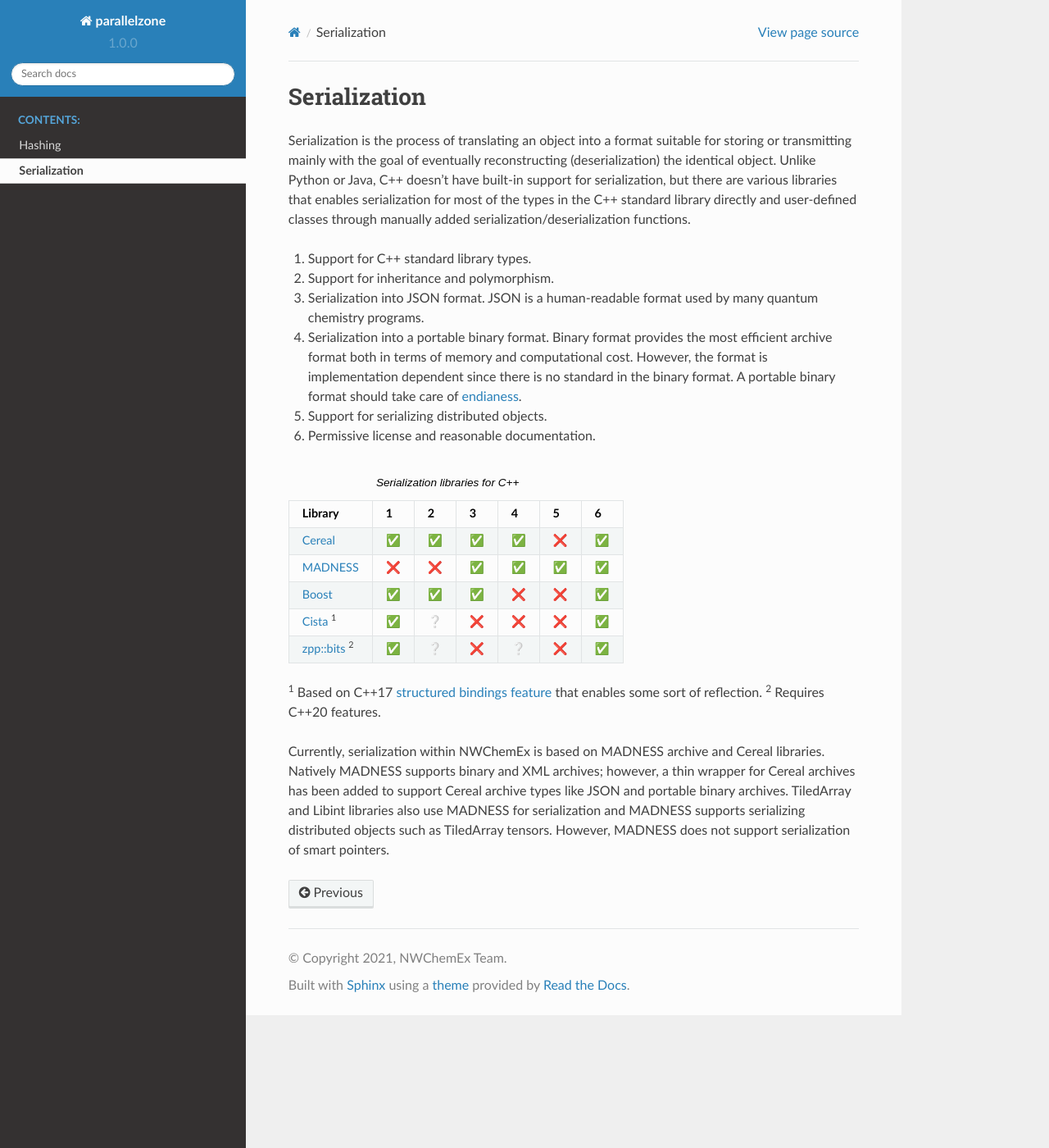
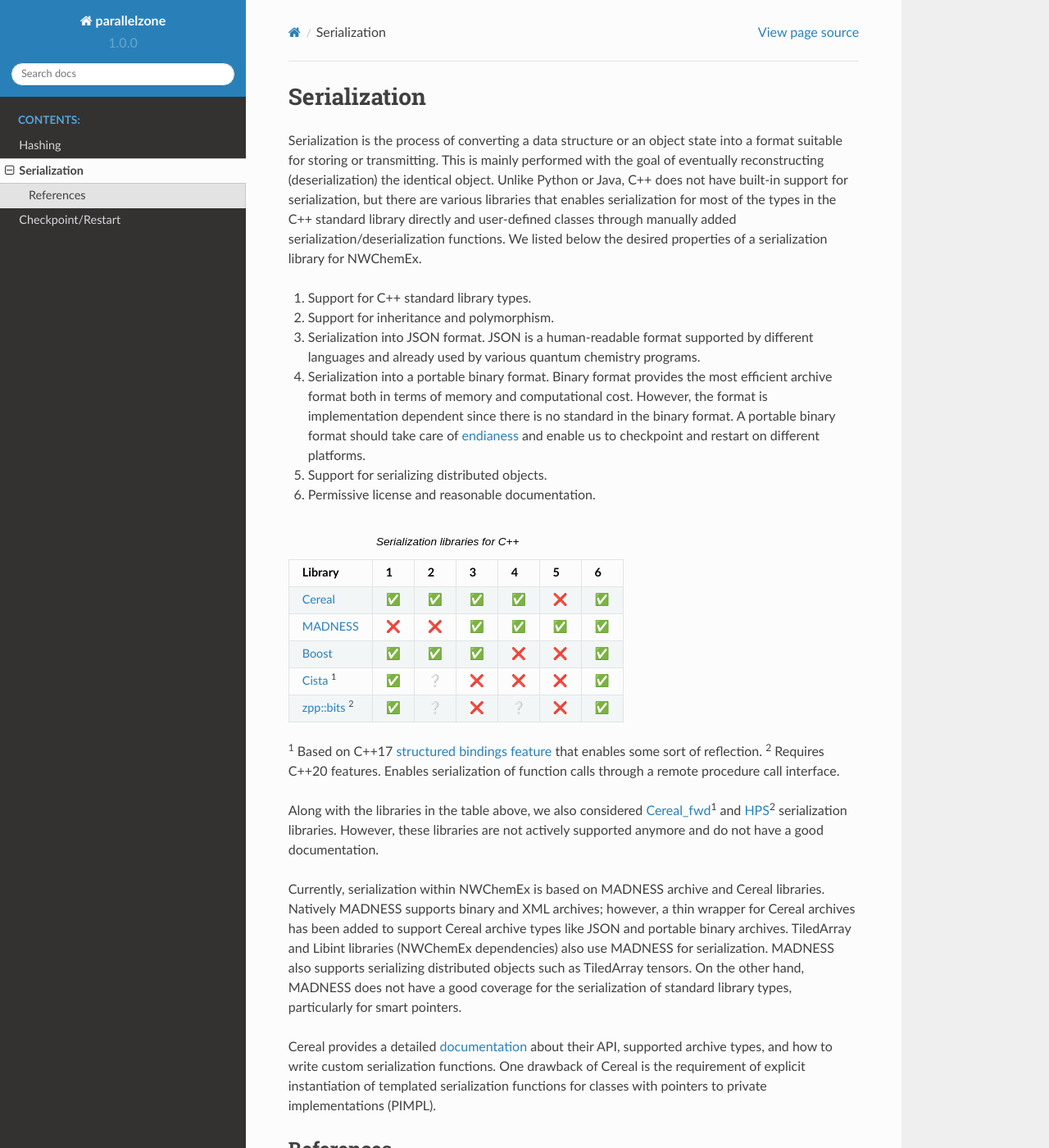
Before and after one commit to NWChemEx/ParallelZone, a Sphinx documentation site: the page built from docs/source/serialization/index.rst, in a window 1280 px wide and 1400 px high. Shown: the whole window at 82% size. Built offline with Sphinx 7.4.7 and the Read the Docs theme 2.0.0, drawn with Linux system fonts in a browser that asks for light colours; some of the changed text lies outside the part shown.

Commit message:
Added documentation for checkpoint restart
Mostly from earlier reports

```diff
--- a/docs/source/index.rst
+++ b/docs/source/index.rst
@@ -12,6 +12,7 @@
 
    hashing/index
    serialization/index
+   checkpoint/index
 
 `C++ API <parallelzone_cxx_api/index.html>`_
 
--- a/docs/source/serialization/index.rst
+++ b/docs/source/serialization/index.rst
@@ -2,23 +2,25 @@
 Serialization
 ****************
 
-Serialization is the process of translating an object into a format suitable for
-storing or transmitting mainly with the goal of eventually reconstructing
-(deserialization) the identical object. Unlike Python or Java, C++ doesn't have
-built-in support for serialization, but there are various libraries that enables
-serialization for most of the types in the C++ standard library directly and
-user-defined classes through manually added serialization/deserialization
-functions.
+Serialization is the process of converting a data structure or an object state
+into a format suitable for storing or transmitting. This is mainly performed
+with the goal of eventually reconstructing (deserialization) the identical
+object. Unlike Python or Java, C++ does not have built-in support for
+serialization, but there are various libraries that enables serialization for
+most of the types in the C++ standard library directly and user-defined classes
+through manually added serialization/deserialization functions. We listed below
+the desired properties of a serialization library for NWChemEx.
 
 #. Support for C++ standard library types.
 #. Support for inheritance and polymorphism.
-#. Serialization into JSON format. JSON is a human-readable format used by many
-   quantum chemistry programs.
+#. Serialization into JSON format. JSON is a human-readable format supported by
+   different languages and already used by various quantum chemistry programs.
 #. Serialization into a portable binary format. Binary format provides the most
    efficient archive format both in terms of memory and computational cost.
    However, the format is implementation dependent since there is no standard in
    the binary format. A portable binary format should take care of `endianess
-   <https://en.wikipedia.org/wiki/Endianness>`_.
+   <https://en.wikipedia.org/wiki/Endianness>`_ and enable us to checkpoint and
+   restart on different platforms.
 #. Support for serializing distributed objects.
 #. Permissive license and reasonable documentation.
 
@@ -38,11 +40,35 @@
 \ :sup:`1` Based on C++17 `structured bindings feature
 <https://playfulprogramming.blogspot.com/2016/12/serializing-structs-with-c17-structured.html>`_
 that enables some sort of reflection.
-\ :sup:`2` Requires C++20 features.
+\ :sup:`2` Requires C++20 features. Enables serialization of function calls
+through a remote procedure call interface.
 
-Currently, serialization within NWChemEx is based on MADNESS archive and Cereal libraries.
-Natively MADNESS supports binary and XML archives; however, a thin wrapper for
-Cereal archives has been added to support Cereal archive types like JSON and
-portable binary archives. TiledArray and Libint libraries also use MADNESS
-for serialization and MADNESS supports serializing distributed objects such as
-TiledArray tensors. However, MADNESS does not support serialization of smart pointers.
+Along with the libraries in the table above, we also considered `Cereal_fwd
+<https://github.com/breiker/cereal_fwd>`_:sup:`1` and `HPS
+<https://github.com/jl2922/hps>`_:sup:`2` serialization libraries. However,
+these libraries are not actively supported anymore and do not have a good
+documentation.
+
+Currently, serialization within NWChemEx is based on MADNESS archive and Cereal
+libraries. Natively MADNESS supports binary and XML archives; however, a thin
+wrapper for Cereal archives has been added to support Cereal archive types like
+JSON and portable binary archives. TiledArray and Libint libraries (NWChemEx
+dependencies) also use MADNESS for serialization. MADNESS also supports
+serializing distributed objects such as TiledArray tensors. On the other hand,
+MADNESS does not have a good coverage for the serialization of standard library
+types, particularly for smart pointers.
+
+Cereal provides a detailed `documentation <https://uscilab.github.io/cereal/>`_
+about their API, supported archive types, and how to write custom serialization
+functions. One drawback of Cereal is the requirement of explicit instantiation
+of templated serialization functions for classes with pointers to private
+implementations (PIMPL).
+
+References
+------------
+#. K. Grochowski, M. Breiter, and R. Nowak, "Serialization in Object-Oriented
+   Programming Languages", in Introduction to Data Science and Machine Learning.
+   London, United Kingdom: IntechOpen, 2019.
+   https://www.intechopen.com/chapters/68840 doi: 10.5772/intechopen.86917
+#. J. Li, "HPS: A C++ 11 High Performance Serialization Library." arXiv preprint
+   arXiv:1811.04556, 2018. https://arxiv.org/pdf/1811.04556v2.pdf
```
Also changed, not shown: docs/source/checkpoint/index.rst (added, +204 -0 lines), docs/source/hashing/index.rst (+15 -10 lines).
